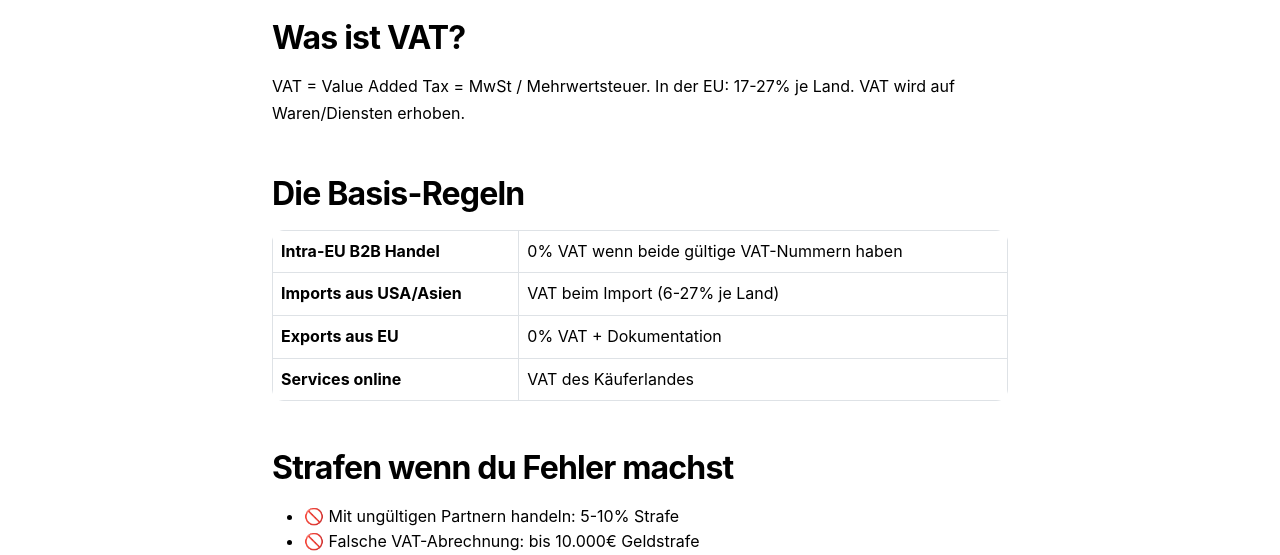
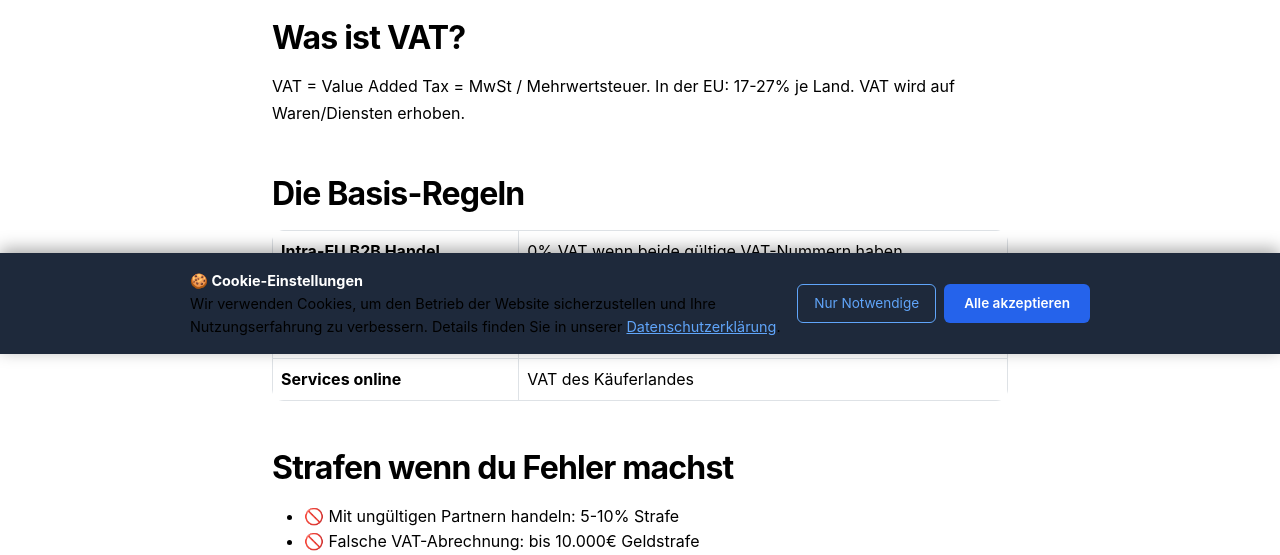
Before and after one commit to pilipandr770/vat-bot-1, a Flask app: page /about/eu-vat-rules in a window 1280 px wide. Shown: the part 446-1001 px from the top of the page. Run offline with Flask 3, Linux system fonts and the light colour scheme; parts of the project's set-up code (start-up, migrations or seed data) failed here and were passed over; some libraries are stand-ins or nearby versions.

Commit message:
Fix: blog _pick_topic_from_schedule db.session bug + GDPR cookie banner

```diff
--- a/services/blog_generator.py
+++ b/services/blog_generator.py
@@ -294,8 +294,8 @@ def _fetch_rss_topics(max_age_hours: int = 48) -> Optional[Dict]:
 
 def _pick_topic_from_schedule(app) -> Dict:
     """Pick the next topic from SEO_TOPICS that hasn't been used yet."""
-    from crm.models import BlogPost
-    used_slugs = {row[0] for row in app.extensions['sqlalchemy'].session.query(BlogPost.slug).all()}
+    from crm.models import db, BlogPost
+    used_slugs = {row[0] for row in db.session.query(BlogPost.slug).all()}
     for topic in SEO_TOPICS:
         title, keyword, category, tags = topic
         candidate_slug = _slugify(title)
--- a/templates/base.html
+++ b/templates/base.html
@@ -269,5 +269,43 @@
     })();
     </script>
     {% block scripts %}{% endblock %}
+
+    <!-- DSGVO / GDPR Cookie Consent Banner -->
+    <div id="cookie-banner" style="display:none;position:fixed;bottom:0;left:0;right:0;z-index:9999;background:#1e293b;color:#e2e8f0;padding:16px 20px;box-shadow:0 -4px 16px rgba(0,0,0,0.35);font-size:0.9rem;">
+      <div style="max-width:900px;margin:0 auto;display:flex;flex-wrap:wrap;align-items:center;gap:12px;">
+        <div style="flex:1;min-width:220px;">
+          <strong style="color:#fff;">🍪 Cookie-Einstellungen</strong><br>
+          Wir verwenden Cookies, um den Betrieb der Website sicherzustellen und Ihre Nutzungserfahrung zu verbessern. Details finden Sie in unserer
+          <a href="/datenschutz" style="color:#60a5fa;text-decoration:underline;">Datenschutzerklärung</a>.
+        </div>
+        <div style="display:flex;gap:8px;flex-shrink:0;">
+          <button onclick="cookieConsent('necessary')" style="padding:8px 16px;border:1px solid #60a5fa;background:transparent;color:#60a5fa;border-radius:6px;cursor:pointer;font-size:0.85rem;">
+            Nur Notwendige
+          </button>
+          <button onclick="cookieConsent('all')" style="padding:8px 20px;border:none;background:#2563eb;color:#fff;border-radius:6px;cursor:pointer;font-weight:600;font-size:0.85rem;">
+            Alle akzeptieren
+          </button>
+        </div>
+      </div>
+    </div>
+    <script>
+    (function() {
+      function showBanner() {
+        var b = document.getElementById('cookie-banner');
+        if (b) b.style.display = 'block';
+      }
+      if (!localStorage.getItem('cookie_consent')) {
+        showBanner();
+      }
+    })();
+    </script>
+    <script>
+    function cookieConsent(level) {
+      localStorage.setItem('cookie_consent', level);
+      localStorage.setItem('cookie_consent_date', new Date().toISOString());
+      var b = document.getElementById('cookie-banner');
+      if (b) b.style.display = 'none';
+    }
+    </script>
 </body>
 </html>
```
